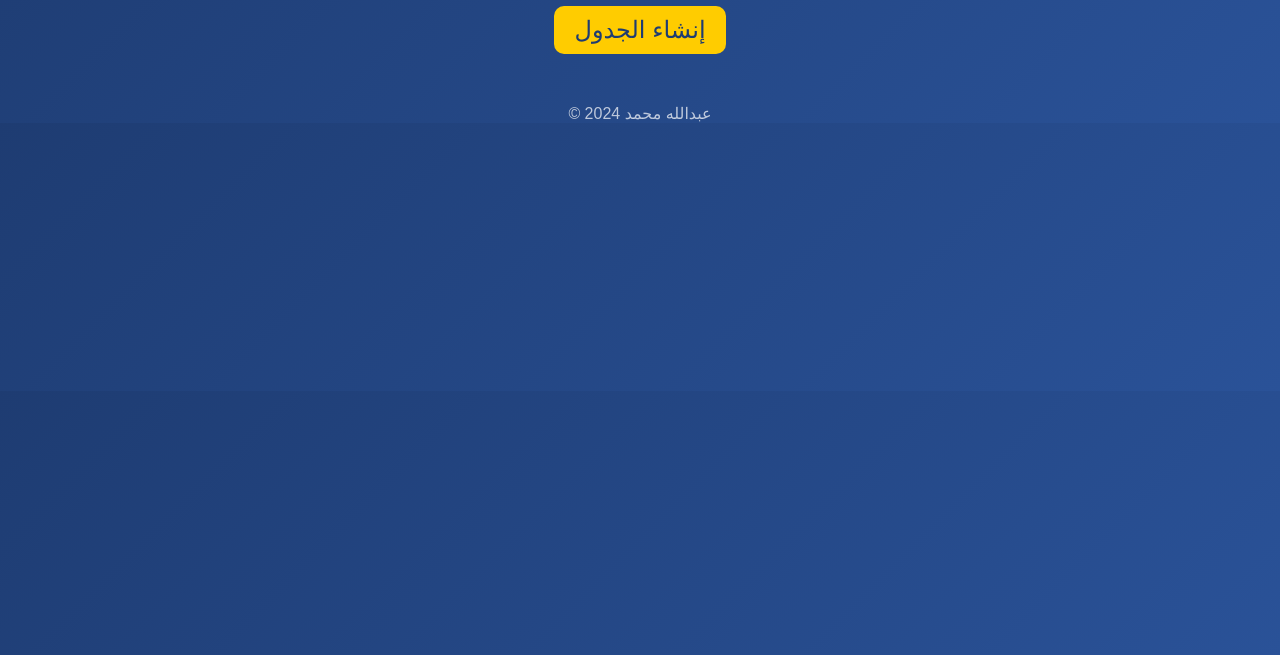
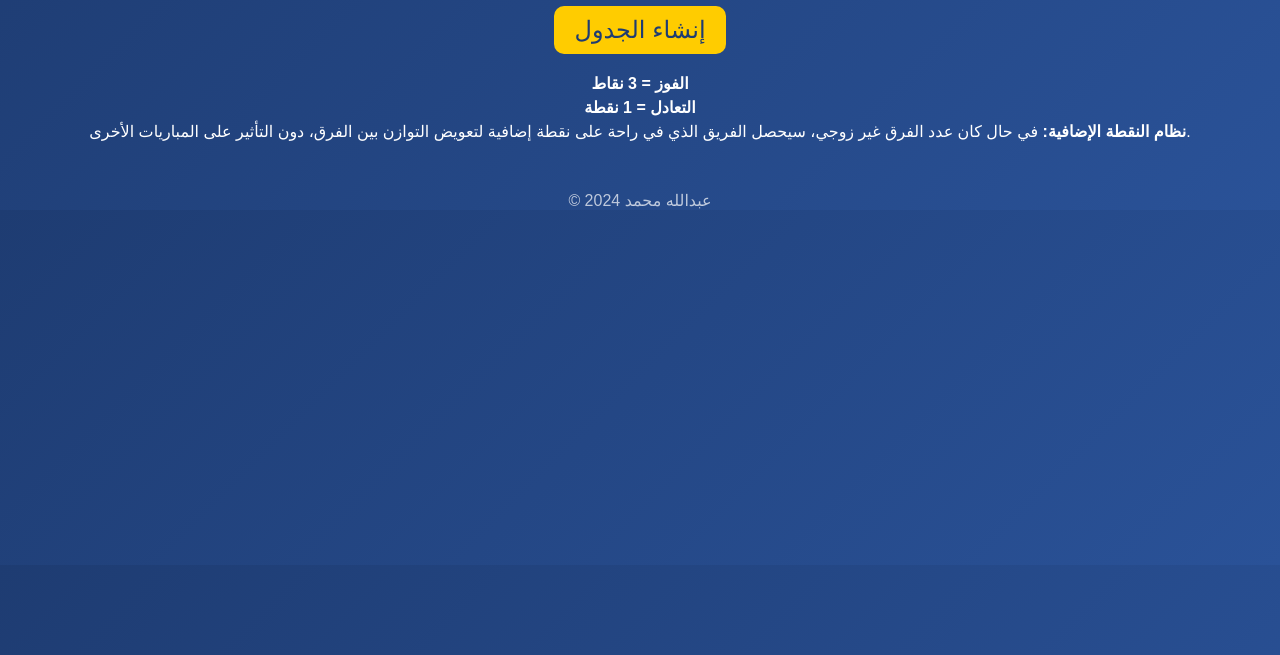
Before and after one commit to Aspe-maker/Aspe.index.html, a plain HTML site: page index.html in a window 1280 px wide. Shown: the part 145-800 px from the top of the page. Drawn offline with Linux system fonts and the light colour scheme.

Commit message:
Update index.html

```diff
--- a/index.html
+++ b/index.html
@@ -1,5 +1,5 @@
 <!DOCTYPE html>
-<html lang="en">
+<html lang="ar">
 <head>
   <meta charset="UTF-8">
   <meta name="viewport" content="width=device-width, initial-scale=1.0">
@@ -65,6 +65,14 @@
       font-size: 1rem;
       color: rgba(255, 255, 255, 0.7);
     }
+    #info {
+      margin-top: 20px;
+      font-size: 1rem;
+      color: #fff;
+    }
+    #info p {
+      margin: 5px 0;
+    }
     @keyframes fadeIn {
       from { opacity: 0; transform: translateY(20px); }
       to { opacity: 1; transform: translateY(0); }
@@ -75,7 +83,14 @@
   <h2>دوري ثانوية ابن شريم</h2>
   <h1>جدول المباريات</h1>
   <button onclick="generateSchedule()">إنشاء الجدول</button>
+
   <div id="schedule"></div>
+
+  <div id="info">
+    <p><strong>الفوز = 3 نقاط</strong></p>
+    <p><strong>التعادل = 1 نقطة</strong></p>
+    <p><strong>نظام النقطة الإضافية:</strong> في حال كان عدد الفرق غير زوجي، سيحصل الفريق الذي في راحة على نقطة إضافية لتعويض التوازن بين الفرق، دون التأثير على المباريات الأخرى.</p>
+  </div>
 
   <footer>© 2024 عبدالله محمد</footer>
 
@@ -89,6 +104,7 @@
       const rounds = [];
       const matchesSet = new Set(); // لتتبع المباريات التي تم لعبها بالفعل
 
+      // إنشاء الجولات
       for (let roundIndex = 0; roundIndex < 5; roundIndex++) {
         let remainingTeams = [...teams];
         const roundMatches = [];
```
